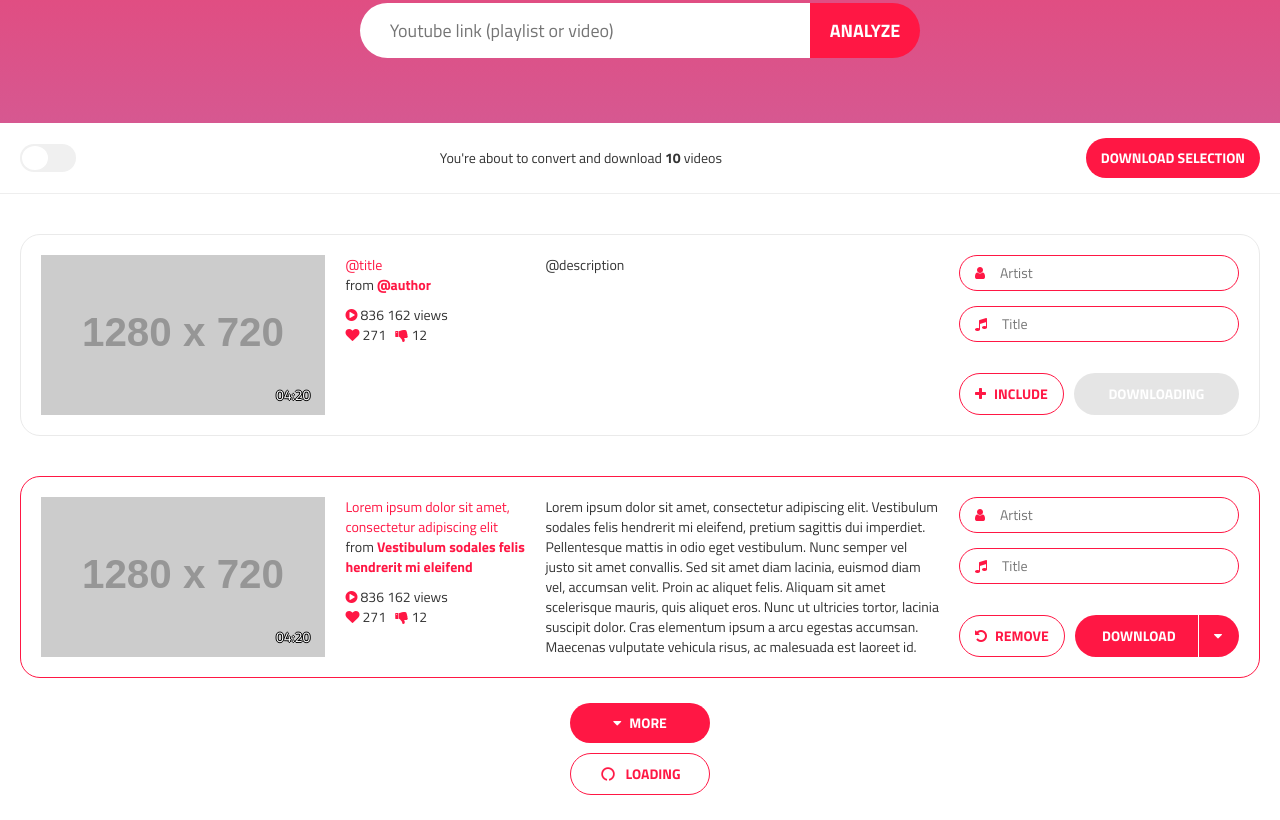
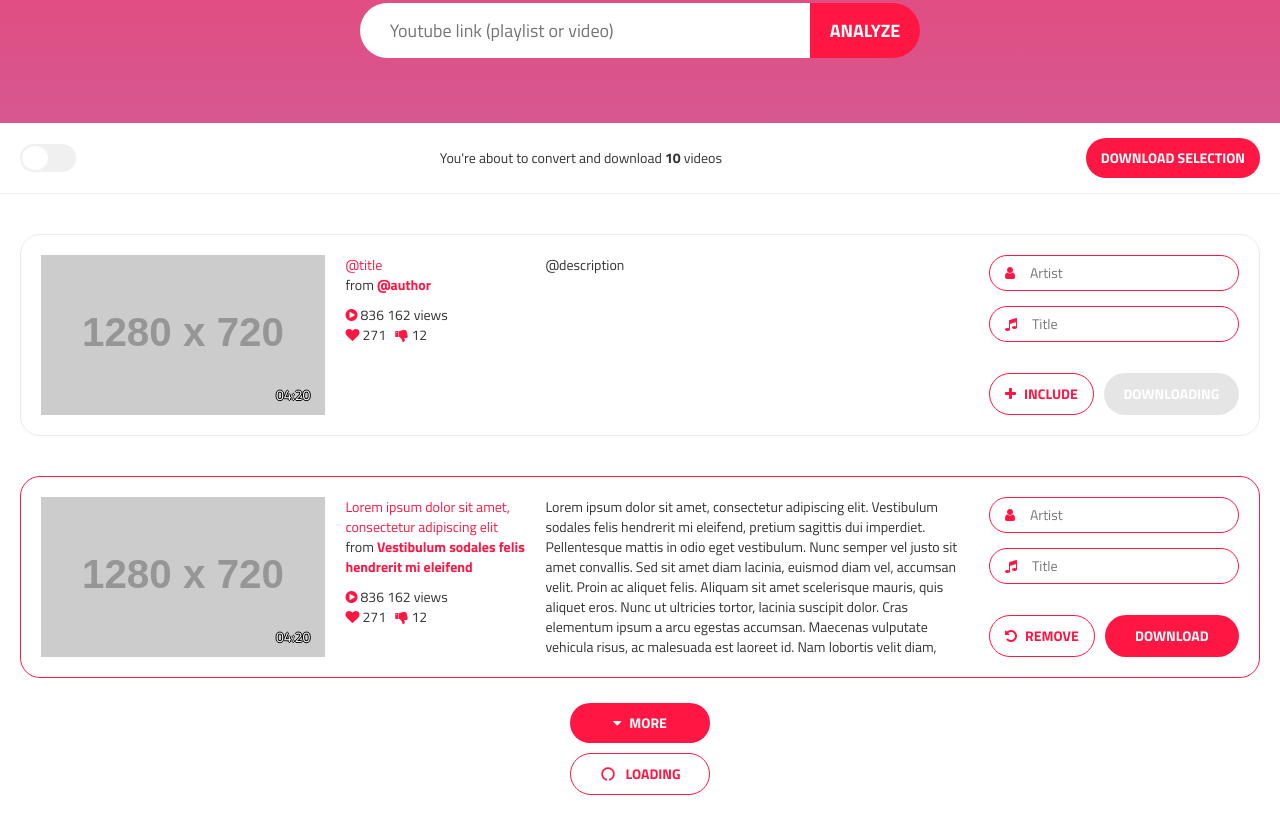
Before and after one commit to thcolin/nipper, a website: page index.html in a window 1280 px wide. Shown: the part 381-1201 px from the top of the page. Drawn offline with nearby package versions, Linux system fonts and the light colour scheme; placeholder pictures from the web are drawn by us.

Commit message:
Discontinue dropdown button idea

```diff
--- a/index.html
+++ b/index.html
@@ -95,10 +95,7 @@
           </div>
           <div class="buttons">
             <button type="button"><i class="fa fa-plus"></i> Include</button>
-            <div class="button-group">
-              <button type="button" disabled="">Downloading</button>
-              <button type="button"><i class="fa fa-caret-down"></i></button>
-            </div>
+            <button type="button" disabled="">Downloading</button>
           </div>
         </div>
       </article>
@@ -149,10 +146,7 @@
           </div>
           <div class="buttons">
             <button type="button"><i class="fa fa-undo"></i> Remove</button>
-            <div class="button-group">
-              <button type="button">Download</button>
-              <button type="button"><i class="fa fa-caret-down"></i></button>
-            </div>
+            <button type="button">Download</button>
           </div>
         </div>
       </article>
--- a/style.css
+++ b/style.css
@@ -482,7 +482,7 @@ button i{
 
 @media (min-width: 810px){
   .videos .video .actions{
-    flex: 0 0 280px;
+    flex: 0 0 250px;
   }
 }
 
@@ -539,83 +539,35 @@ button i{
   text-transform: uppercase;
 }
 
-.videos .video .actions .buttons>button{
+.videos .video .actions .buttons button:nth-child(1){
   background: white;
   border: 1px solid #ff1744;
   color: #ff1744;
 }
 
-.videos .video .actions .buttons .button-group{
-  position: relative;
-}
-
-.videos .video .actions .buttons .button-group button{
+.videos .video .actions .buttons button:nth-child(2){
   flex: 1;
   background: #ff1744;
   color: white;
 }
 
-.videos .video .actions .buttons .button-group button:hover{
+.videos .video .actions .buttons button:nth-child(2):hover{
   background: #F70F3C;
 }
 
-.videos .video .actions .buttons .button-group button:active{
+.videos .video .actions .buttons button:nth-child(2):active{
   background: #F00835;
 }
 
-.videos .video .actions .buttons .button-group{
-  flex: 1;
-  display: flex;
-  flex-direction: row;
-}
-
-.videos .video .actions .buttons .button-group button:nth-child(1):not([disabled]){
-  flex: 1;
-  margin: 0 1px 0 0;
-  padding: 10px 15px 10px 20px;
-  border-top-right-radius: 0;
-  border-bottom-right-radius: 0;
-}
-
-.videos .video .actions .buttons .button-group button:nth-child(1):disabled + button{
-  display: none;
-}
-
-.videos .video .actions .buttons .button-group button:nth-child(2){
-  flex: 0;
-  border-top-left-radius: 0;
-  border-bottom-left-radius: 0;
-}
-
-.videos .video .actions .buttons .button-group button:nth-child(2) i{
-  margin: 0 2px 0 0;
-}
-
-.videos .video .actions .buttons .button-group button:nth-child(2):focus::after{
-  content: '';
-  position: absolute;
-  display: block;
-  width: 100%;
-  height: 50px;
-  left: 0;
-  top: 100%;
-  background: white;
-  border: 1px solid #ff1744;
-  border-top: none;
-  border-radius: 30px;
-  border-top-left-radius: 0px;
-  border-top-right-radius: 0px;
-}
-
-.videos .video .actions .buttons .button-group button:disabled{
+.videos .video .actions .buttons button:nth-child(2):disabled{
   background: #e5e5e5;
 }
 
 @media (min-width: 810px){
-  .videos .video .actions .buttons>button{
+  .videos .video .actions .buttons button:nth-child(1){
     margin: 0 5px 0 0;
   }
-  .videos .video .actions .buttons .button-group{
+  .videos .video .actions .buttons button:nth-child(2){
     margin: 0 0 0 5px;
   }
 }
```
Also changed, not shown: README.md.
